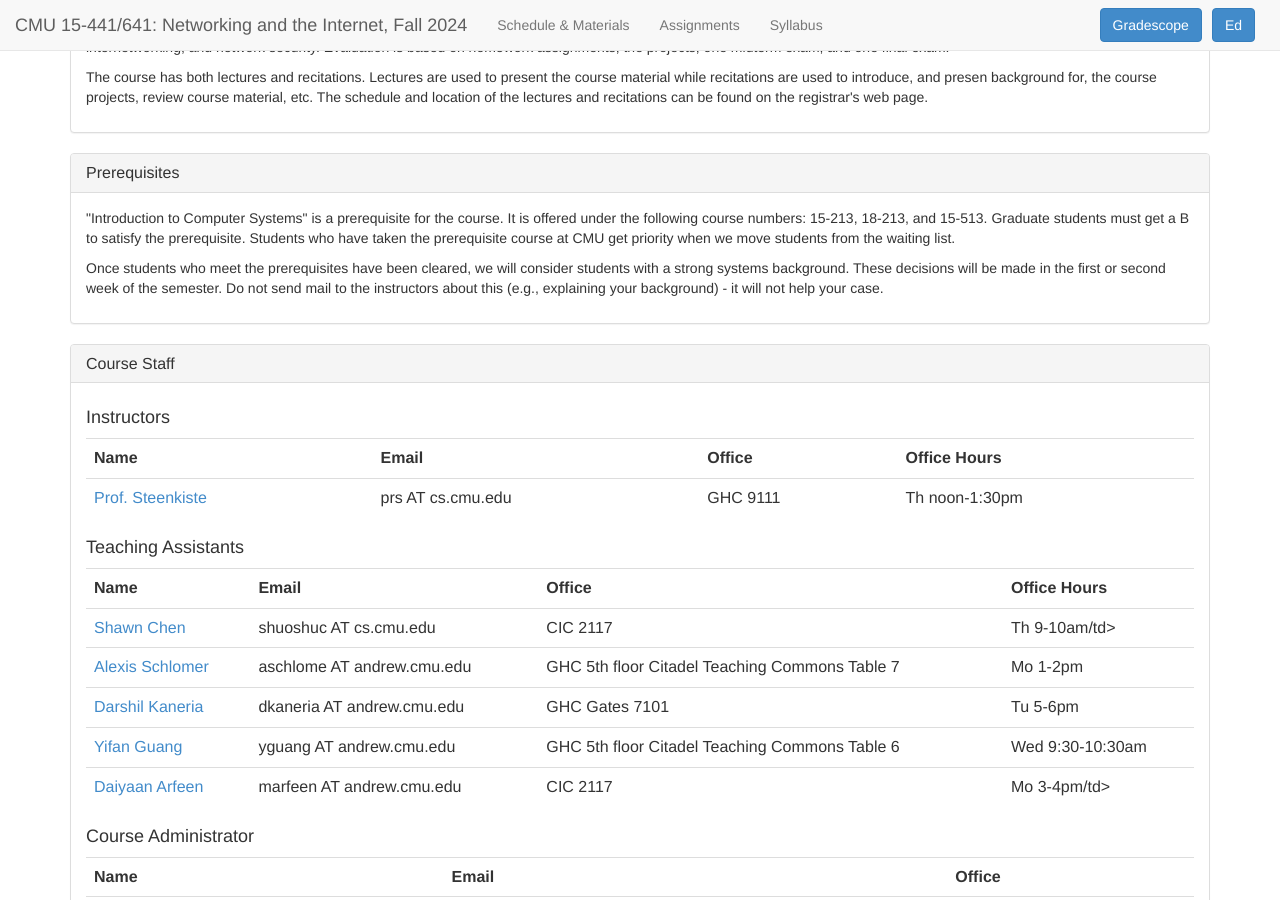
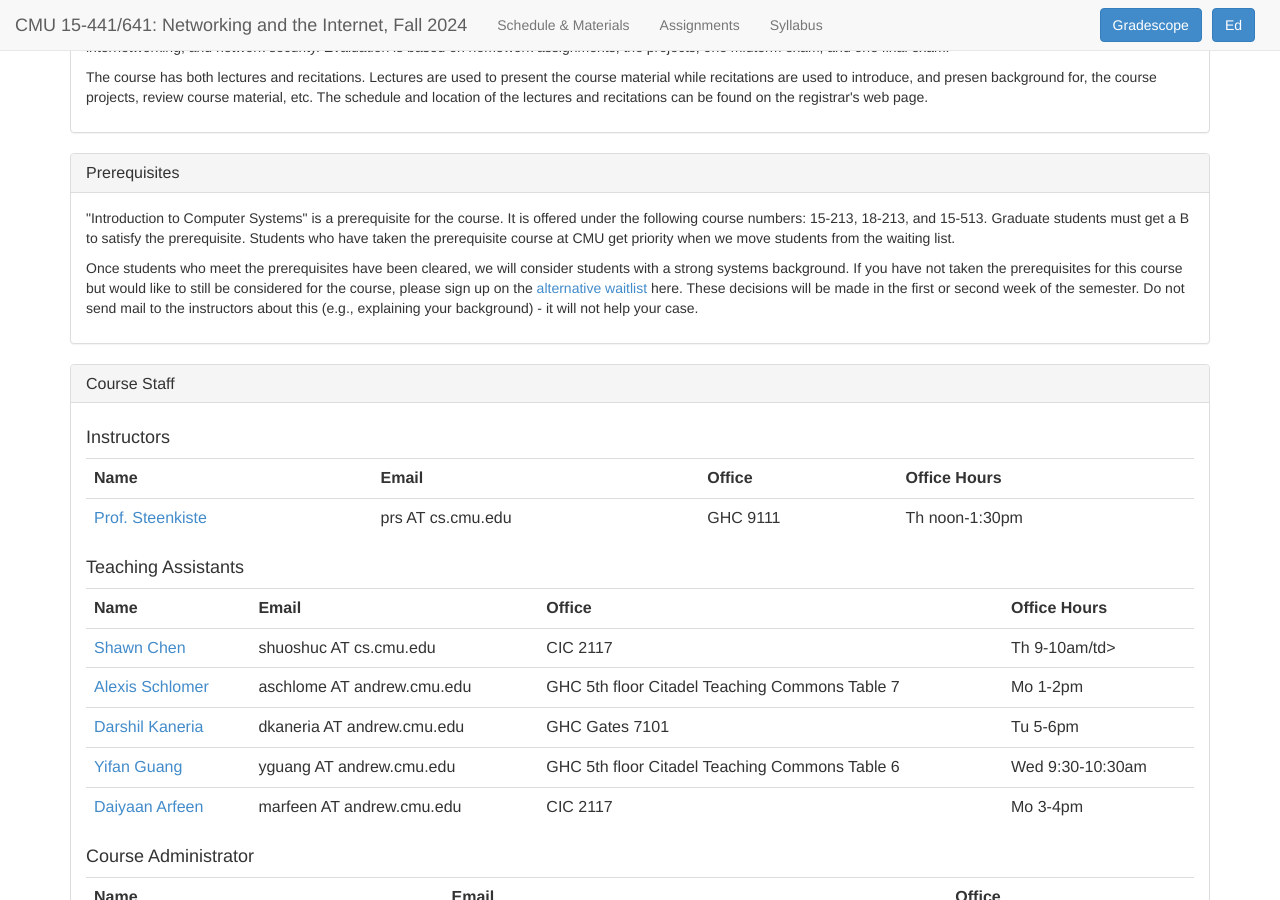
Before and after one commit to psteenkiste/psteenkiste.github.io, a Jekyll site: the page built from nets-fa24/index.html, in a window 1280 px wide and 900 px high, scrolled down 297 px. Built offline with Jekyll 4.4.1, drawn with Linux system fonts in a browser that asks for light colours.

Commit message:
Update index.html
Emphasis alternative waiting list

```diff
--- a/nets-fa24/index.html
+++ b/nets-fa24/index.html
@@ -113,8 +113,10 @@ PUBLIC "-//W3C//DTD XHTML 1.0 Strict//EN"
   the waiting list.  </p>
 <p> Once students who meet the prerequisites
   have been cleared, we will consider students with a strong systems
-  background. These decisions will be made in the first or second week
-  of the semester.  Do not send mail to the instructors about this
+  background. If you have not taken the prerequisites for this course
+  but would like to still be considered for the course, please sign up on the <a href="https://docs.google.com/forms/d/e/1FAIpQLSf9NZdISJLFuCGeteL1A3RPkSKI8L_1QkUcGXP7MtBC7mNV8g/viewform?usp=sharing">alternative waitlist</a> here.
+  These decisions will be made in the first or second week   of the semester.
+  Do not send mail to the instructors about this
   (e.g., explaining your background) - it will not help your case.
   </p>
 </div> </div>
@@ -173,7 +175,7 @@ PUBLIC "-//W3C//DTD XHTML 1.0 Strict//EN"
         <td><a href="https://csd.cmu.edu/people/doctoral-student/daiyaan-arfeen">Daiyaan Arfeen</a></td>
         <td><span class="email">marfeen AT andrew.cmu.edu</span></td>
         <td>CIC 2117</td>
-        <td>Mo 3-4pm/td>
+        <td>Mo 3-4pm</td>
       </tr>
 
       </table>
```
